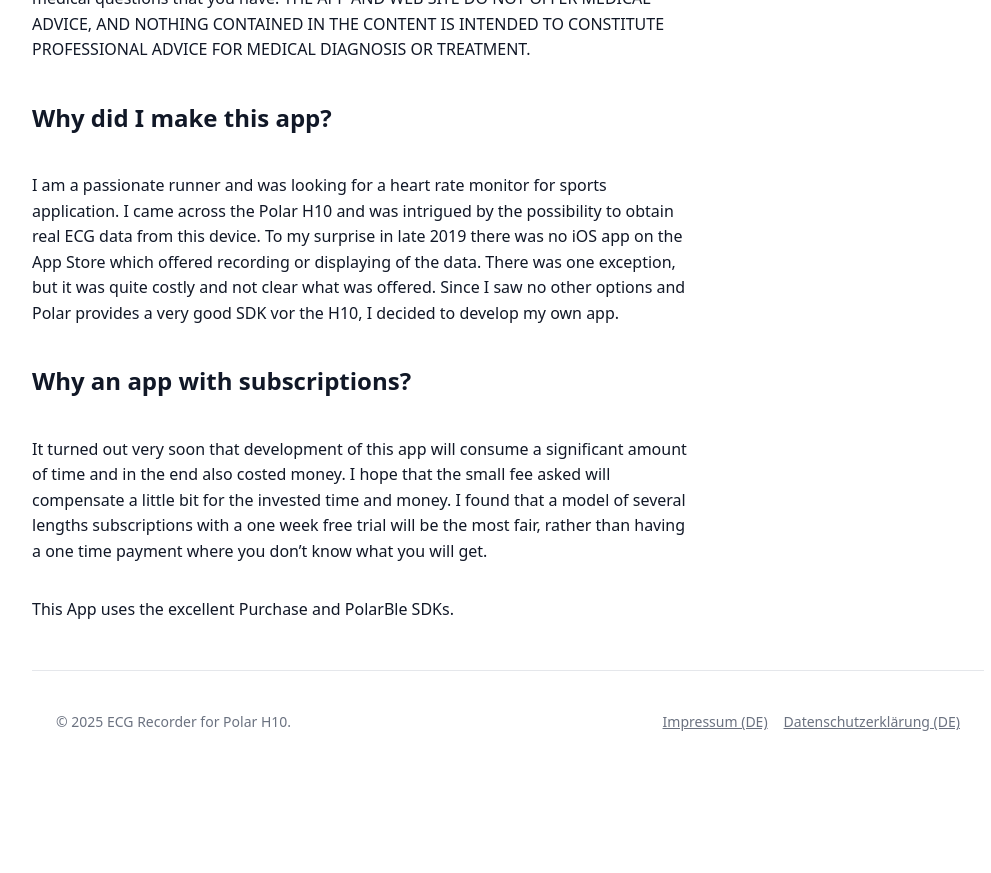
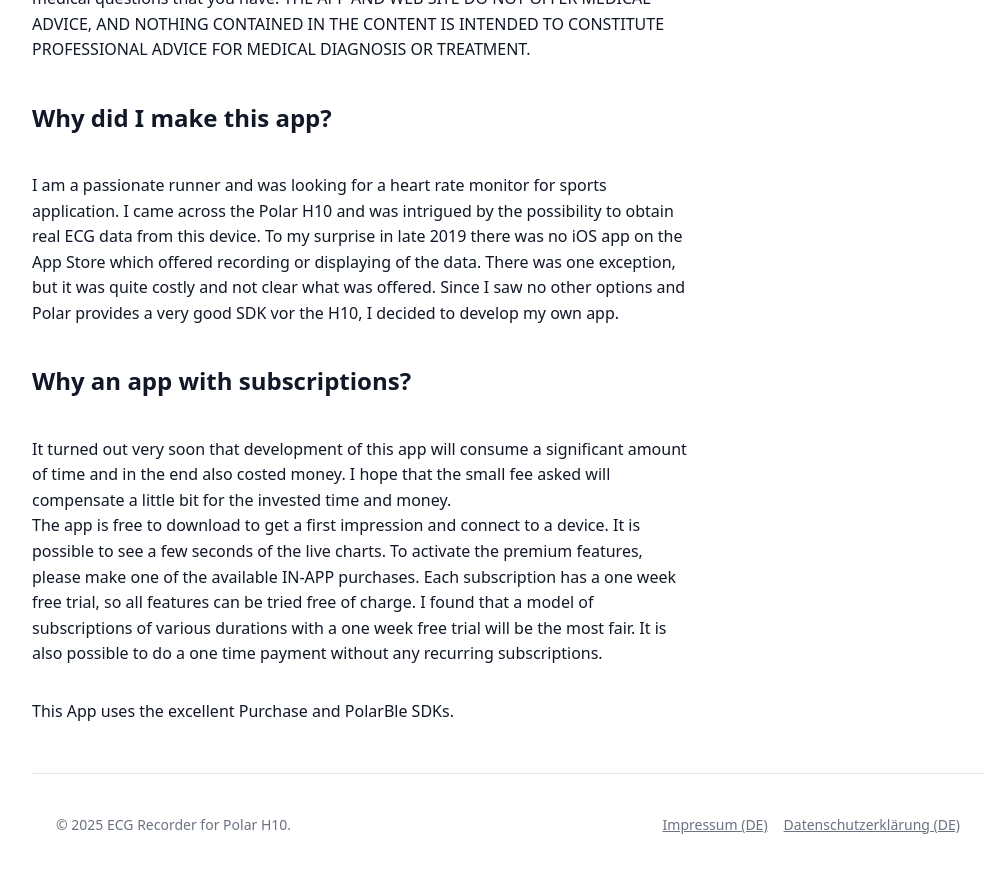
Before and after one commit to poml88/ecg-recorder-ios, a Jekyll site: the page built from index.md, in a window 1280 px wide and 900 px high, scrolled down 2698 px. Shown: the top 873 px of the window, without its empty margins (132-1123 px from the left). Built offline with Jekyll 4.4.1, drawn with Linux system fonts in a browser that asks for light colours; before the commit the page ends 3496 px from its top, so only the background shows below that.

Commit message:
Update index.md

```diff
--- a/index.md
+++ b/index.md
@@ -44,6 +44,7 @@ Please note: This app is for informational purpose only. Use of the app and site
 I am a passionate runner and was looking for a heart rate monitor for sports application. I came across the Polar H10 and was intrigued by the possibility to obtain real ECG data from this device. To my surprise in late 2019 there was no iOS app on the App Store which offered recording or displaying of the data. There was one exception, but it was quite costly and not clear what was offered. Since I saw no other options and Polar provides a very good SDK vor the H10, I decided to develop my own app.
 
 ## Why an app with subscriptions?
-It turned out very soon that development of this app will consume a significant amount of time and in the end also costed money. I hope that the small fee asked will compensate a little bit for the invested time and money. I found that a model of several lengths subscriptions with a one week free trial will be the most fair, rather than having a one time payment where you don’t know what you will get.
+It turned out very soon that development of this app will consume a significant amount of time and in the end also costed money. I hope that the small fee asked will compensate a little bit for the invested time and money.\
+The app is free to download to get a first impression and connect to a device. It is possible to see a few seconds of the live charts. To activate the premium features, please make one of the available IN-APP purchases. Each subscription has a one week free trial, so all features can be tried free of charge. I found that a model of subscriptions of various durations with a one week free trial will be the most fair. It is also possible to do a one time payment without any recurring subscriptions.
 
 This App uses the excellent Purchase and PolarBle SDKs.
```
